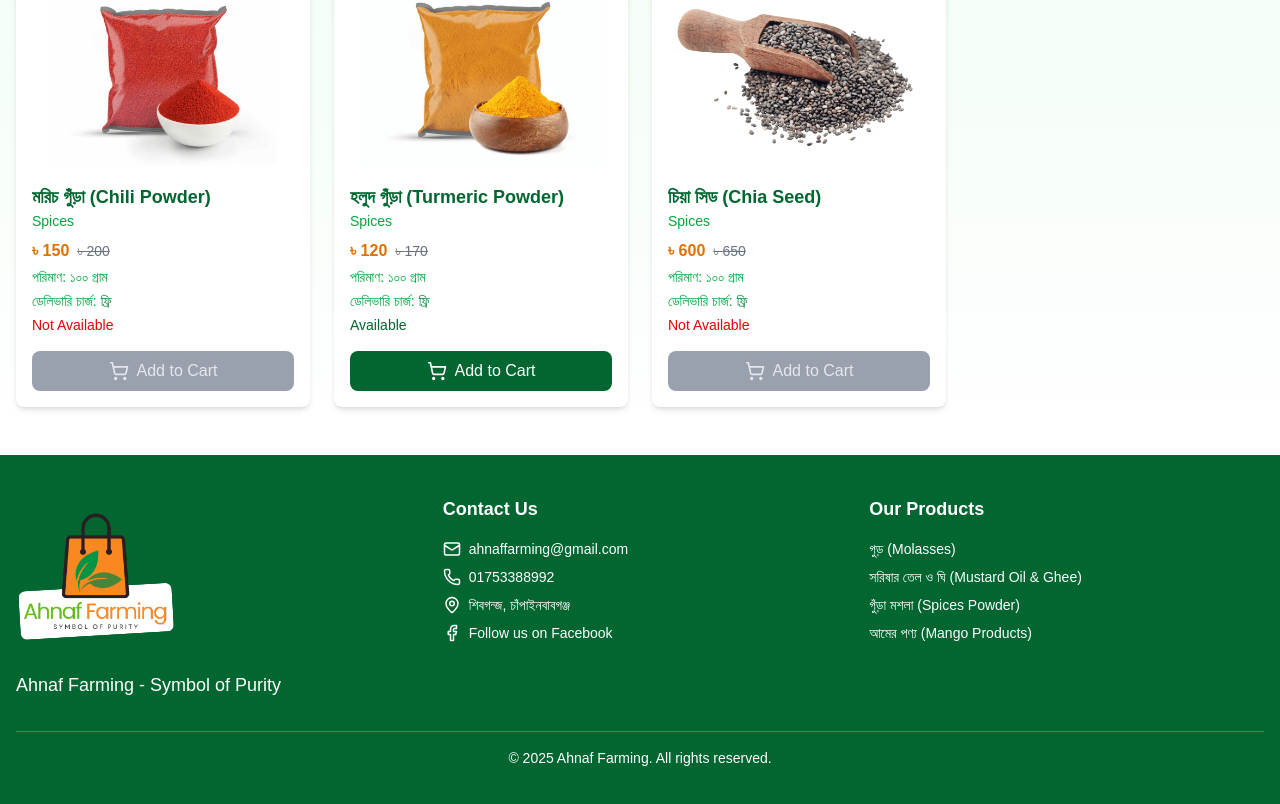
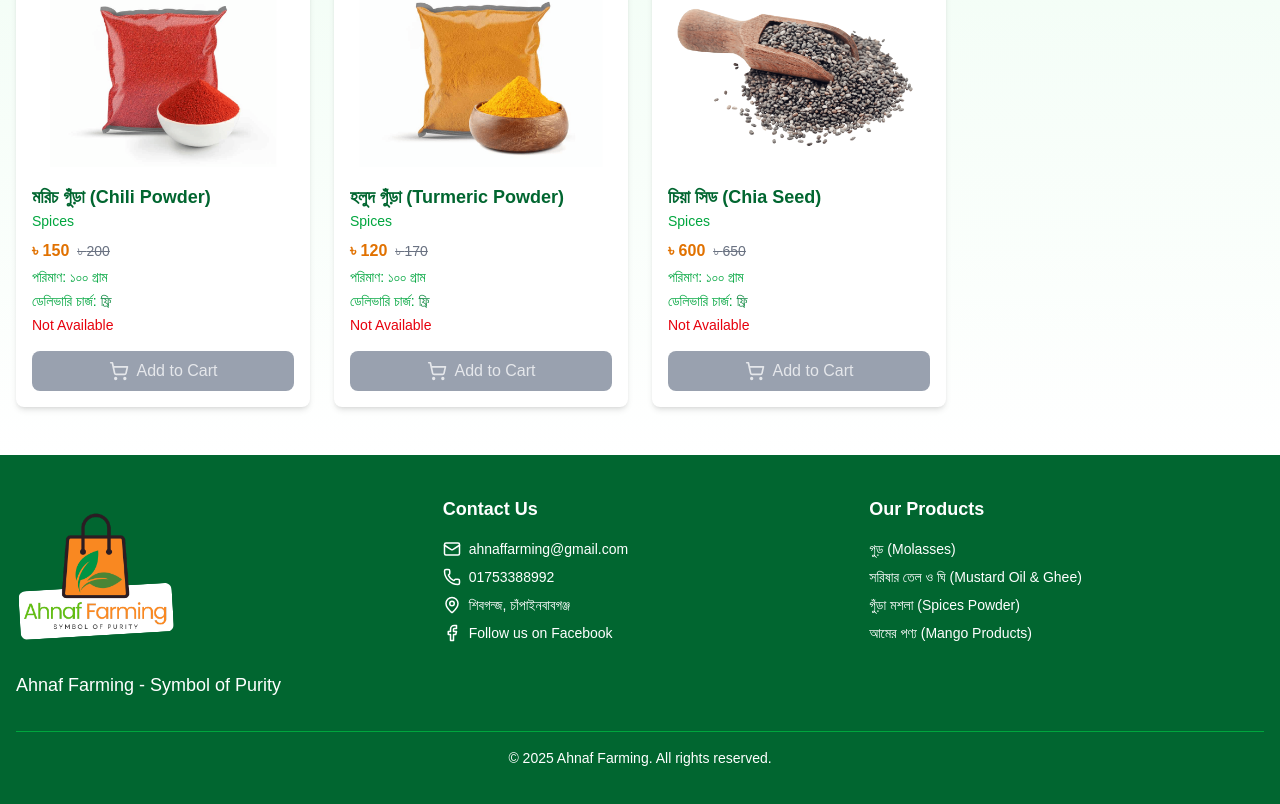
Before and after one commit to HubJourney123/ahnaf-farming-frontend, a Next.js app: page / in a window 1280 px wide. Shown: the part 3791-4595 px from the top of the page. Built offline with nearby package versions, Linux system fonts and the light colour scheme.

Commit message:
Update products.js

```diff
--- a/src/data/products.js
+++ b/src/data/products.js
@@ -51,7 +51,7 @@ const products = [
     price: 120,
     image: '/spices/turmericpowder.png',
     details: 'জৈব হলুদ গুঁড়া, যা স্বাস্থ্য উপকারিতার জন্য বিখ্যাত। এটি এন্টিঅক্সিডেন্ট এবং পরিষ্কার ত্বকের জন্য উপযোগী। প্রতি ১০০ গ্রামে প্রায় ৩১২ ক্যালোরি, ৬৫ গ্রাম কার্বোহাইড্রেট, ৮ গ্রাম প্রোটিন, এবং কারকুমিন ও আয়রন সমৃদ্ধ।',
-    availability: 'available',
+    availability: 'unavailable',
     পরিমাণ: '১০০ গ্রাম',
     deliveryCharge: 0, // Free delivery
   },
```
